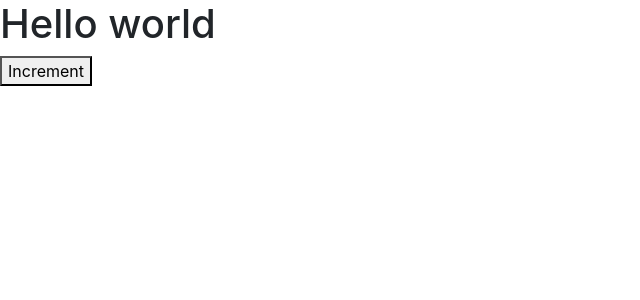
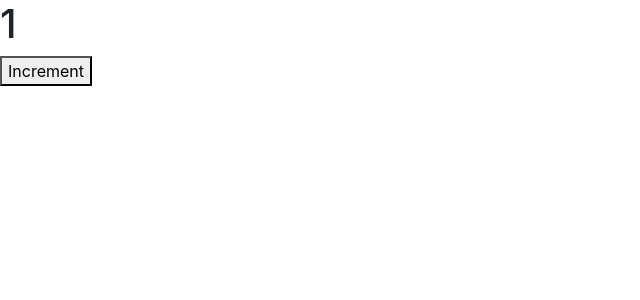
Before and after one commit to Jihani-31/ReactProjects, a React (Create React App) app in the folder counter-app/: page / in a window 1280 px wide. Shown: the top 300 px of the page, without its empty margins (0-640 px from the left). Built offline with nearby package versions, Linux system fonts and the light colour scheme.

Commit message:
embedding expressions

```diff
--- a/counter-app/src/components/counter.jsx
+++ b/counter-app/src/components/counter.jsx
@@ -1,21 +1,26 @@
 import React, { Component } from 'react'
 class Person extends Component {
+    state={
+        count:1
+    };
 
     render() {
-
-
          return (
             <React.Fragment>
-                <h1>Hello world </h1>
+                <span>{this.formatCount()} </span>
                 <button>Increment</button>
             </React.Fragment>
 
 
          ) ;
+    }
+    formatCount(){
+        const {count}=this.state;  //assign this.state to count
+        return count === 0 ? <h1>Zero</h1> :<h1>{count}</h1>; //if count equal to  zero then return "zero",otherwise return count
+
+    }
 
 
-
-    }
 }
 
 export default Person;
```
